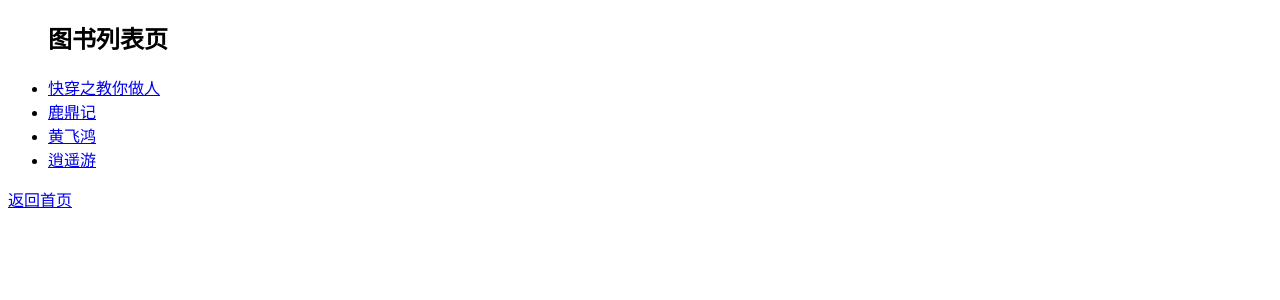
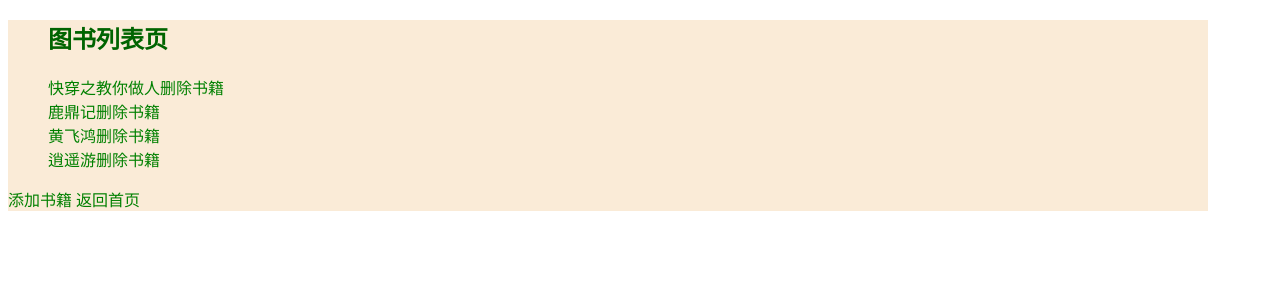
Before and after one commit to Shirlesha/Djngodemos, a Django app: page /booklist/booklist/ in a window 1280 px wide. Shown: the top 300 px of the page. Run offline with Django 3.2, Linux system fonts and the light colour scheme; data comes from the database, SQL or seed files in the repository; both versions use the stored data as it was after the commit.

Commit message:
删除成功了，添加还没有

```diff
--- a/demo01/booklist/urls.py
+++ b/demo01/booklist/urls.py
@@ -13,4 +13,6 @@ urlpatterns = [
     # url(r'$', views.index),
     url(r'^bookdetail/(\d+)/$', views.detail, name='detail'),
     url(r'^bookinfoss/(\d+)/$', views.infoss, name='infoss'),
+    url(r'^add/$', views.add, name='add'),
+    url(r'^delete/(\d+)/$', views.delete, name='delete'),
 ]
--- a/demo01/booklist/views.py
+++ b/demo01/booklist/views.py
@@ -1,8 +1,9 @@
+from django.http import HttpResponse, HttpResponseRedirect
 from django.shortcuts import render
-from django.http import HttpResponse
+
 from .models import BookInfo, HeroInfo
-from django.template import loader
-from django.shortcuts import render
+
+
 # Create your views here.
 
 # 定义视图函数
@@ -49,6 +50,32 @@ def infoss(request, id):
     roles = HeroInfo.objects.get(pk=id)
     return render(request, template_name='books/infoss.html', context={'roles': roles})
 
+
+def add(request):
+    # BookInfo.add_to_class(bookname)
+    # return HttpResponse("添加成功")
+    # books = request.POST['bookname']
+    # print(books)
+
+    return render(request, template_name='books/list.html', context={'books': BookInfo.objects.all()})
+
+
+def delete(request, id):
+    # print(BookInfo.objects.get(pk=id))
+    # BookInfo.objects.get(pk=id).delete()
+    # return HttpResponseRedirect('books/list.html', {'books': BookInfo.objects.all()})
+    # # return render(request, template_name='books/list.html', context={'books': BookInfo.objects.all()})
+    try:
+        BookInfo.objects.get(pk=id).delete()
+        bl = BookInfo.objects.all()
+        # 使用render没有刷新请求url
+        # return render(request, 'booktest/list.html', {"booklist": bl})
+        # 重新向服务器发起请求 刷新url
+        # 这里不知道为什么不可以去除硬编码
+        return HttpResponseRedirect('/booklist/booklist/', {"booklist": bl})
+    except:
+        return HttpResponse("删除失败")
+
 '''
 视图函数
 将函数和路由绑定
--- a/demo01/demo01/settings.py
+++ b/demo01/demo01/settings.py
@@ -44,7 +44,9 @@ MIDDLEWARE = [
     'django.middleware.security.SecurityMiddleware',
     'django.contrib.sessions.middleware.SessionMiddleware',
     'django.middleware.common.CommonMiddleware',
-    'django.middleware.csrf.CsrfViewMiddleware',
+
+    # csrf是跨站请求伪造
+    # 'django.middleware.csrf.CsrfViewMiddleware',
     'django.contrib.auth.middleware.AuthenticationMiddleware',
     'django.contrib.messages.middleware.MessageMiddleware',
     'django.middleware.clickjacking.XFrameOptionsMiddleware',
@@ -121,6 +123,7 @@ USE_TZ = True
 # https://docs.djangoproject.com/en/2.2/howto/static-files/
 
 STATIC_URL = '/static/'
+STATICFILES_DIRS = [os.path.join(BASE_DIR, 'static')]
 
 '''
 根据实现功能需要修改添加配置文件
--- /dev/null
+++ b/demo01/static/css/models.css
@@ -0,0 +1,12 @@
+div.container{
+    background-color: antiquewhite;
+    width: 1200px;
+}
+ul{
+    list-style: none;
+    color: darkgreen;
+}
+a{
+    text-decoration: none;
+    color: green;
+}
--- a/demo01/templates/books/detail.html
+++ b/demo01/templates/books/detail.html
@@ -3,8 +3,13 @@
 <head>
     <meta charset="UTF-8">
     <title>详情页</title>
+    {# 解除硬编码 #}
+    {% load static from staticfiles %}
+    {#<link rel="stylesheet" href="/static/css/models.css">#}
+    <link rel="stylesheet" href="{% static '/css/models.css'%}">
 </head>
 <body>
+    <div class="container">
         <h2>书名:{{books.bname}}</h2>
         <ul>
             <h3>角色及简介</h3>
@@ -19,5 +24,6 @@
         </ul>
         {#<a href="/booklist/list">返回列表页</a>#}
         <a href="{%url 'booklist:list'%}">返回列表页</a>
+    </div>
 </body>
 </html>
--- a/demo01/templates/books/infoss.html
+++ b/demo01/templates/books/infoss.html
@@ -3,8 +3,12 @@
 <head>
     <meta charset="UTF-8">
     <title>详细信息</title>
+    {% load static from staticfiles%}
+    {#<link rel="stylesheet" href="/static/css/models.css">#}
+    <link rel="stylesheet" href="{% static '/css/models.css'%}">
 </head>
 <body>
+    <div class="container">
         <h2>角色及简介</h2>
         <ul>
             <li>
@@ -25,5 +29,6 @@
             </li>
         </ul>
         <a href="{% url 'booklist:list'%}">返回列表页</a>
+    </div>
 </body>
 </html>
--- a/demo01/templates/books/list.html
+++ b/demo01/templates/books/list.html
@@ -3,19 +3,29 @@
 <head>
     <meta charset="UTF-8">
     <title>列表页</title>
+
+   {# 解除硬编码 #}
+    {% load static from staticfiles %}
+    {#<link rel="stylesheet" href="/static/css/models.css">#}
+    <link rel="stylesheet" href="{% static '/css/models.css'%}">
+
 </head>
 <body>
+    <div class="container">
         <ul>
             <h2>图书列表页</h2>
             {% for book in books%}
 
             {#<li><a href="/booklist/detail/{{book.id}}/">{{book.bname}}</a></li>#}
-        <li><a href="{%url 'booklist:detail' book.id%}">{{book.bname}}</a></li>
+            <li><a href="{%url 'booklist:detail' book.id%}">{{book.bname}}</a><a href="{%url 'booklist:delete' book.id%}">删除书籍</a>
+            </li>
             {% empty %}
                 <h2>这里还没有图书哦</h2>
             {% endfor %}
         </ul>
+        <a href="{%url 'booklist:add' %}">添加书籍</a>
         {#<a href="/booklist/">返回首页</a>#}
         <a href="{% url 'booklist:index'%}">返回首页</a>
+    </div>
 </body>
 </html>
```
Also changed, not shown: demo01/templates/books/add.html (added, +19 -0 lines), demo01/templates/books/index.html (+14 -4 lines), demo01/db.sqlite3, demo01/static/images/c5.jpg (added). Lines whose indentation alone changed are shown as unchanged.
